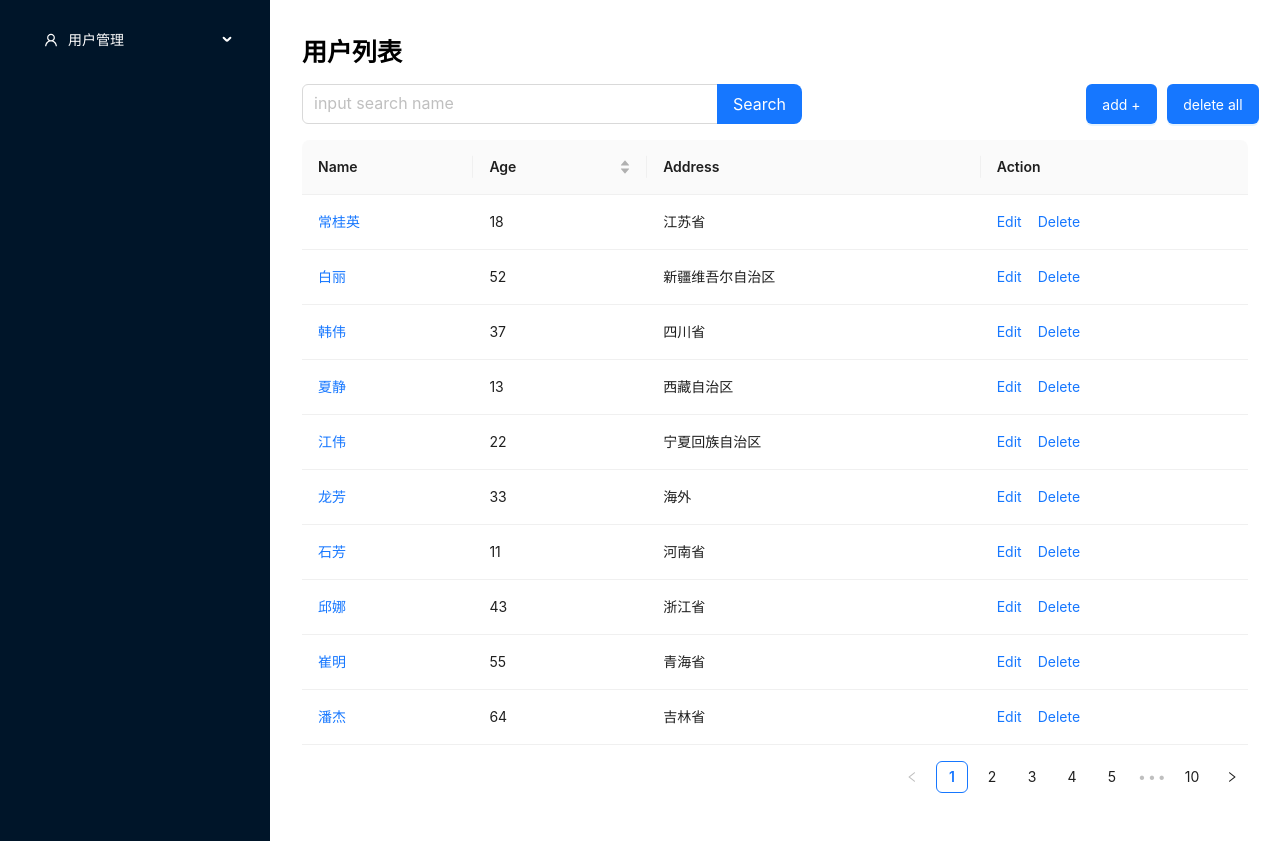
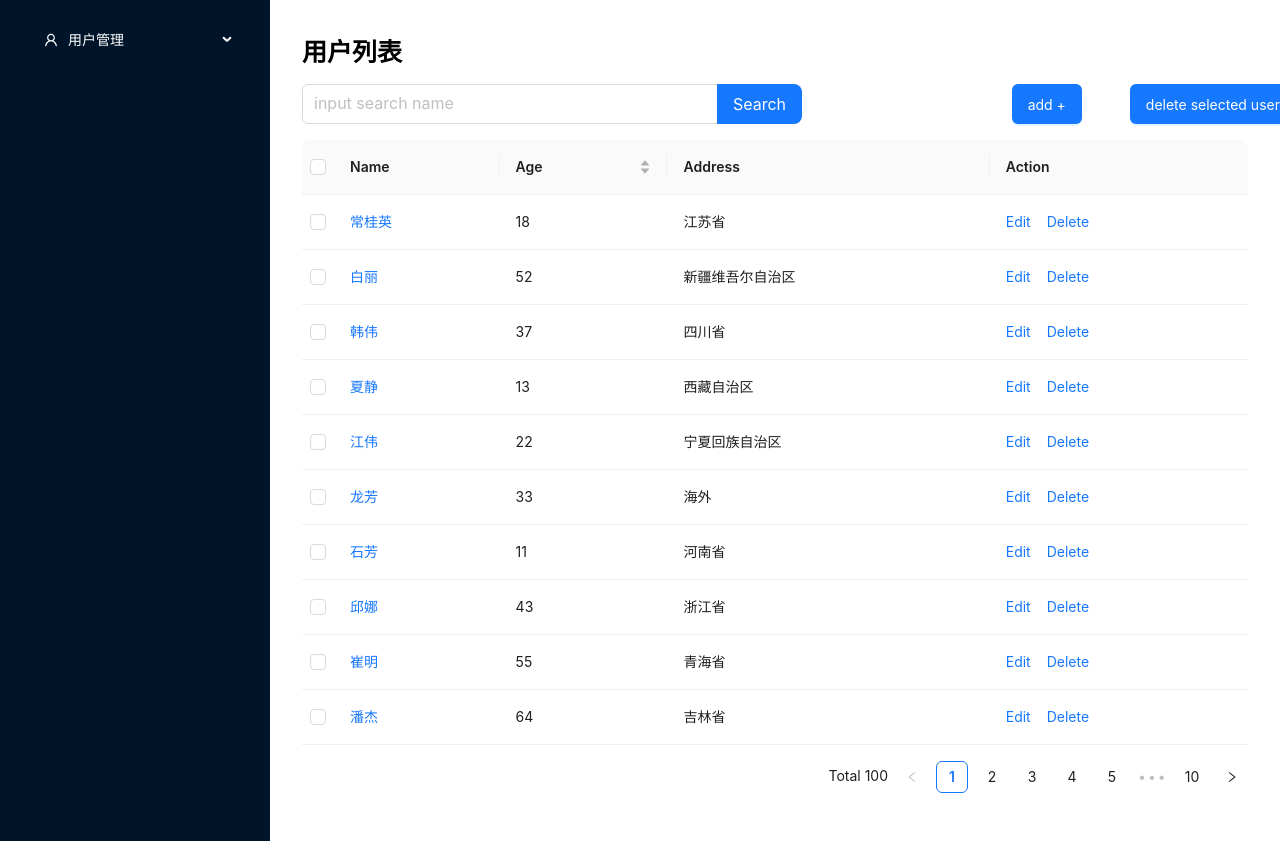
Before and after one commit to 1linan/WrittenQuestions, a React (Create React App) app: page /userlist in a window 1280 px wide. Built offline with nearby package versions, Linux system fonts and the light colour scheme.

Commit message:
feat:change 'delete all' to 'delete selected all'

```diff
--- a/src/pages/userList/UserList.tsx
+++ b/src/pages/userList/UserList.tsx
@@ -3,7 +3,7 @@ import EditUserInfo from '@/components/EditUserInfo/EditUserInfo';
 import { useMessage } from '@/hook/useMessage';
 import { RootState } from '@/store';
 import {
-  deleteAllUser,
+  deleteSelectedUser,
   deleteUser,
   searchUserByName,
   setCurrentUserList,
@@ -16,6 +16,7 @@ import {
   Input,
   Modal,
   PaginationProps,
+  Popconfirm,
   Row,
   Space,
   Table,
@@ -44,7 +45,8 @@ export function UserList() {
   const [selectedId, setSelectedId] = useState(-1);
   const [currentPage, setCurrentPage] = useState(1);
   const [optionType, setOptionType] = useState(1); //type 1==="edit" type 2==="添加用户消息"
-  // const [list, setList] = useState<DataType[]>([]);
+  const [selectionType] = useState<'checkbox' | 'radio'>('checkbox');
+  const [selectedList, setSelectedList] = useState<DataType[]>([]);
   useEffect(() => {
     getUserList()
       .then((res: any) => {
@@ -112,6 +114,7 @@ export function UserList() {
     message('success', 'Successfully deleted');
   }
 
+  const cancel = () => {};
   const columns: ColumnsType<DataType> = [
     {
       title: 'Name',
@@ -136,7 +139,16 @@ export function UserList() {
       render: (_, record) => (
         <Space size="middle">
           <a onClick={() => showModal(record)}>Edit</a>
-          <a onClick={() => onDelete(record)}>Delete</a>
+          <Popconfirm
+            title="Delete the user"
+            description="Are you sure to delete this user?"
+            onConfirm={() => onDelete(record)}
+            onCancel={cancel}
+            okText="Yes"
+            cancelText="No"
+          >
+            <a>Delete</a>
+          </Popconfirm>
         </Space>
       ),
     },
@@ -163,7 +175,9 @@ export function UserList() {
   };
 
   const onDeleteAllUser = () => {
-    dispatch(deleteAllUser());
+    // dispatch(deleteAllUser());
+    dispatch(deleteSelectedUser(selectedList));
+    message('success', 'Successfully deleted');
   };
 
   const onChange: PaginationProps['onChange'] = (page) => {
@@ -173,7 +187,7 @@ export function UserList() {
   // 表格分页属性
   const paginationProps = {
     total: total,
-    //showTotal: (total: number) => `Total ${total} items`,
+    showTotal: (total: number) => `Total ${total}`,
     defaultPageSize: 10,
     pageSize: 10,
     defaultCurrent: currentPage,
@@ -185,6 +199,19 @@ export function UserList() {
     setOptionType(2);
     setIsModalOpen(true);
   }
+  const rowSelection = {
+    onChange: (selectedRowKeys: React.Key[], selectedRows: DataType[]) => {
+      console.log(
+        `selectedRowKeys: ${selectedRowKeys}`,
+        'selectedRows: ',
+        selectedRows,
+      );
+    },
+    getCheckboxProps: (record: DataType) => ({
+      disabled: record.name === 'Disabled User', // Column configuration not to be checked
+      name: record.name,
+    }),
+  };
   return (
     <div className={styles.userWrapper}>
       <h1>用户列表</h1>
@@ -215,12 +242,32 @@ export function UserList() {
               className={styles.deleteAll}
               onClick={onDeleteAllUser}
             >
-              delete all
+              delete selected user
             </Button>
           </Col>
         </Row>
       </div>
-      <Table columns={columns} dataSource={data} pagination={paginationProps} />
+      {/* <Radio.Group
+        onChange={({ target: { value } }) => {
+          setSelectionType(value);
+        }}
+        value={selectionType}
+      >
+        <Radio value="checkbox">Checkbox</Radio>
+        <Radio value="radio">radio</Radio>
+      </Radio.Group> */}
+      <Table
+        columns={columns}
+        dataSource={data}
+        pagination={paginationProps}
+        rowSelection={{
+          type: selectionType,
+          ...rowSelection,
+          onChange: (_selectedRowKeys, selectedRow) => {
+            setSelectedList(selectedRow);
+          },
+        }}
+      />
       <Modal
         title={optionType === 1 ? 'Edit UserInfo' : 'Add UserInfo'}
         footer={null}
--- a/src/store/slices/user.ts
+++ b/src/store/slices/user.ts
@@ -55,6 +55,7 @@ export const userSlice = createSlice({
       console.log(action.payload, 'id');
       const res = state.userList.filter((item) => item.id !== action.payload);
       state.userList = res;
+      state.total = res.length;
     },
     editUserInfo(state: UserState, action: PayloadAction<EditState>) {
       const { id, name, age, address } = action.payload;
@@ -94,6 +95,19 @@ export const userSlice = createSlice({
     setUserTotal(state: UserState, action: PayloadAction<number>) {
       state.total = action.payload;
     },
+    deleteSelectedUser(state: UserState, action: PayloadAction<DataType[]>) {
+      const data = action.payload;
+      //删除选中的数据
+      for (let i = 0; i < data.length; i++) {
+        for (let j = 0; j < state.userList.length; j++) {
+          if (data[i].id === state.userList[j].id) {
+            state.userList.splice(j, 1);
+            state.total -= 1;
+            continue;
+          }
+        }
+      }
+    },
   },
 });
 
@@ -108,4 +122,5 @@ export const {
   setUserTotal,
   setCopyUserList,
   setCurrentUserList,
+  deleteSelectedUser,
 } = userSlice.actions;
```
